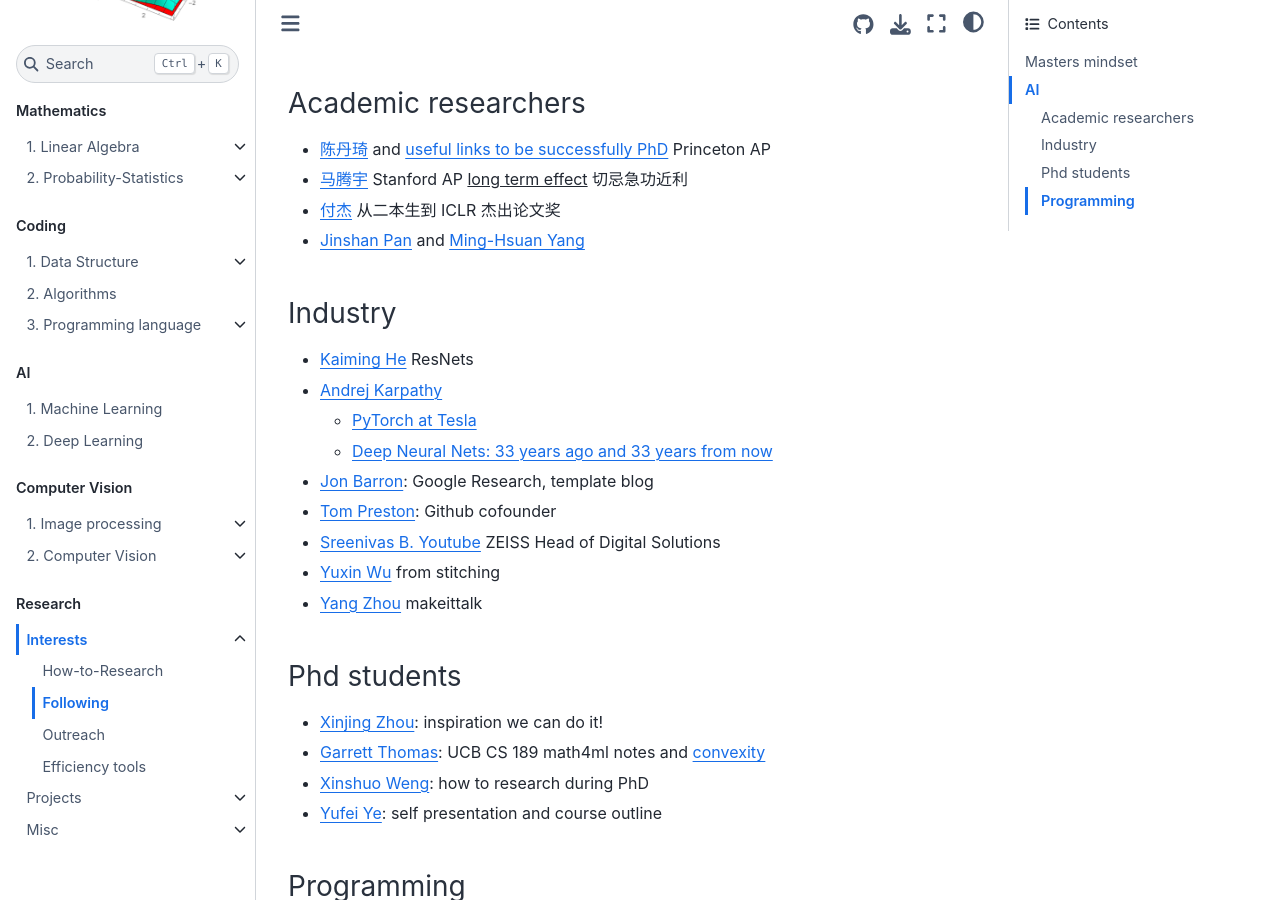
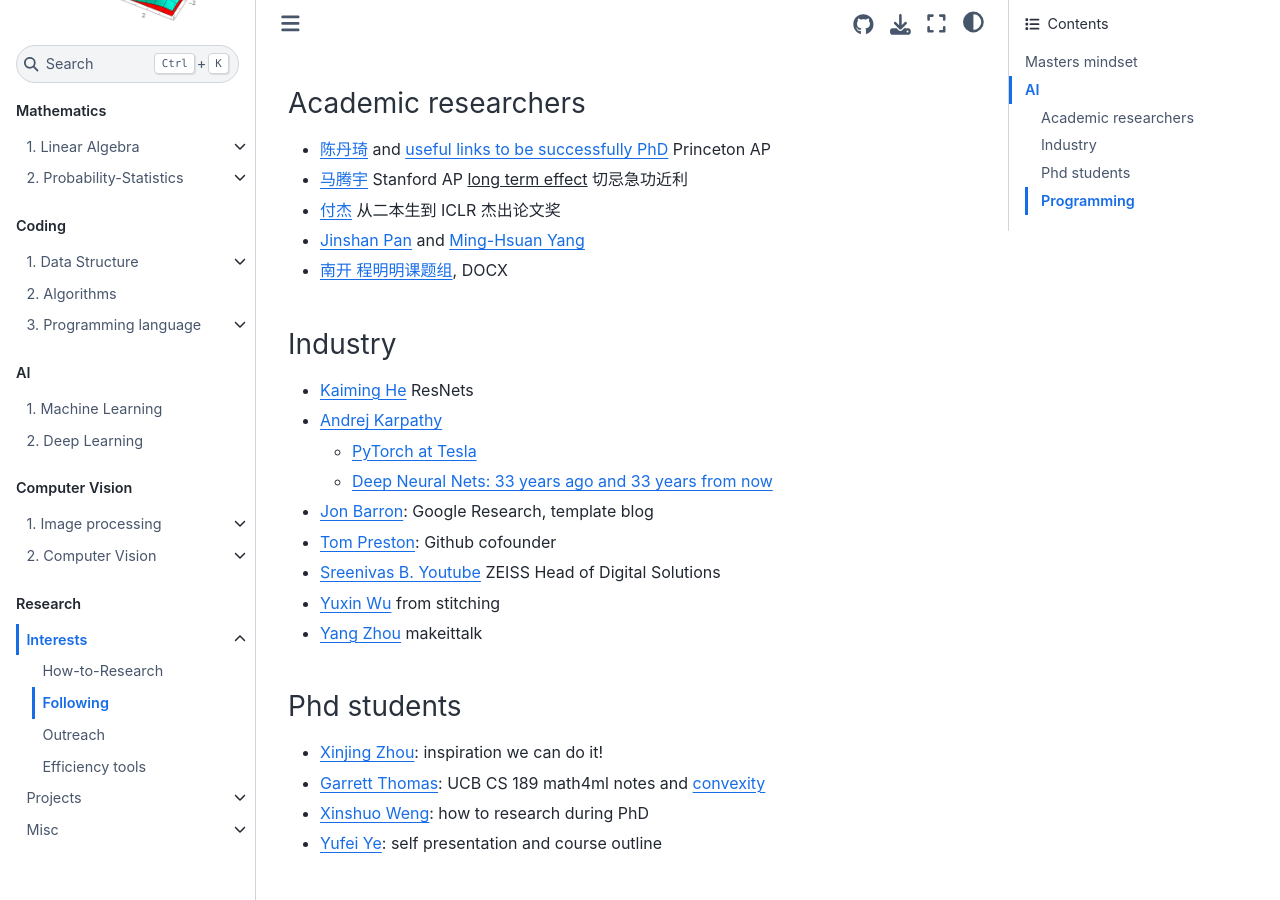
Before and after one commit to EeToSe/EeToSe.github.io, a Jupyter Book: the page built from chapters/10/2/2/following.md, in a window 1280 px wide and 900 px high, scrolled down 675 px. Built offline with Jupyter Book 1.0.4 settings and Sphinx 7.4.7 and the Sphinx Book theme 1.1.4, drawn with Linux system fonts in a browser that asks for light colours; pages that are not in the unit, such as notebooks, are missing from menus.

Commit message:
Update following.md

```diff
--- a/chapters/10/2/2/following.md
+++ b/chapters/10/2/2/following.md
@@ -28,6 +28,7 @@
 - [马腾宇](https://ai.stanford.edu/~tengyuma/) Stanford AP <u>long term effect</u> 切忌急功近利
 - [付杰](https://mp.weixin.qq.com/s/YPuDwH7f_diKpFLOrGrgQw) 从二本生到 ICLR 杰出论文奖
 - [Jinshan Pan](http://ccfcv.ccf.org.cn/c/2020-02-15/695154.shtml) and [Ming-Hsuan Yang](http://faculty.ucmerced.edu/mhyang/course/eecs286-2016/index.htm)
+- [南开 程明明课题组](https://mmcheng.net/), DOCX
 
 ### Industry
 - [Kaiming He](http://kaiminghe.com/) ResNets
```
